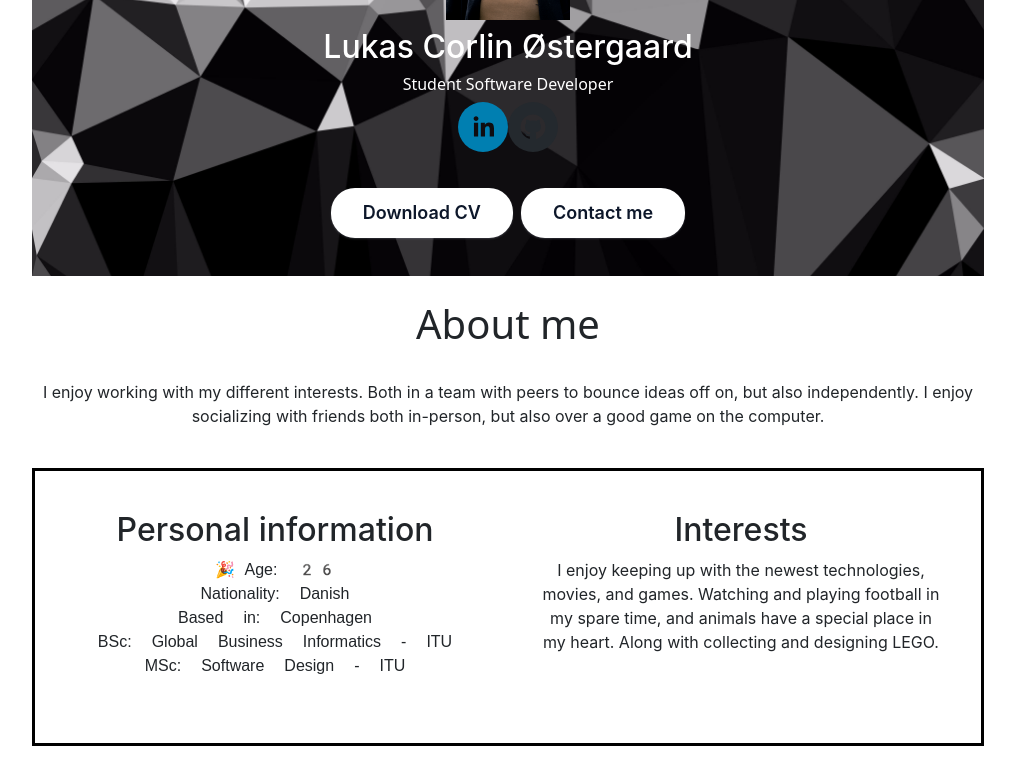
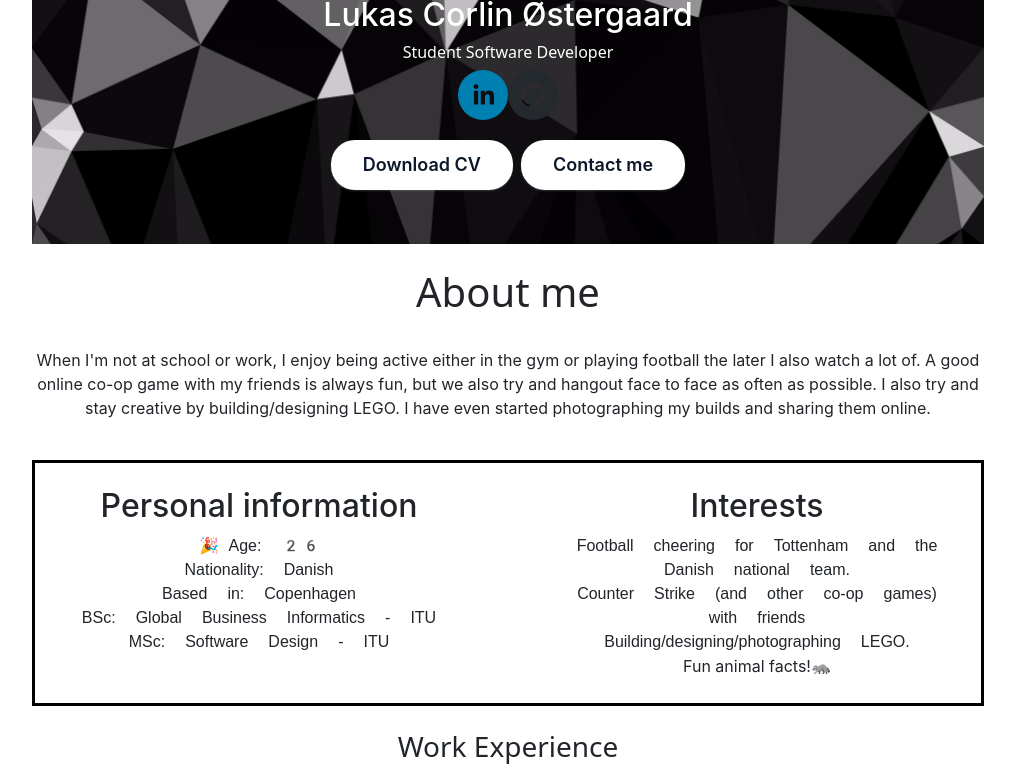
Before and after one commit to lubrozz/lukas-portfolio, a React (Vite) app: page / in a window 1280 px wide. Shown: the part 420-1194 px from the top of the page, without its empty margins (132-1147 px from the left). Built offline with nearby package versions, Linux system fonts and the light colour scheme.

Commit message:
Changes in about me section

```diff
--- a/src/App.css
+++ b/src/App.css
@@ -49,13 +49,18 @@ h2 {
   margin-left: auto;
   margin-right: auto;
   padding: 1rem;
-  border: 1px solid red;
 }
 
 .inline-display {
   display: inline-block;
   padding-right: 1rem;
   vertical-align: middle;
+}
+
+.wrap-flex {
+  display: flex;
+  align-items: center; /* baseline | center | stretch */
+  justify-content: center;
 }
 
 .grey {
@@ -92,7 +97,7 @@ h2 {
   align-items: center;
   flex-wrap: nowrap;
   width: 100%;
-  padding: 2rem;
+  padding: 1rem;
   box-sizing: border-box;
   margin-bottom: 0;
   /*border: 1px solid red;*/
--- a/src/App.tsx
+++ b/src/App.tsx
@@ -1,5 +1,6 @@
 /**
  * Starting the app with: npm run dev
+ *    Ctrl + C in terminal to stop local build.
  * Deploy the app with : npm run deploy
  */
 
--- a/src/components/AboutMe.tsx
+++ b/src/components/AboutMe.tsx
@@ -29,6 +29,8 @@ const AboutMe = () => {
     }
   }, [dateTime]);
 
+  const [isShown, setIsShown] = useState(false);
+
   return (
     <>
       <div id="about-me">
@@ -36,10 +38,12 @@ const AboutMe = () => {
           <h1>About me</h1>
           <br />
           <p>
-            I enjoy working with my different interests. Both in a team with
-            peers to bounce ideas off on, but also independently. I enjoy
-            socializing with friends both in-person, but also over a good game
-            on the computer.
+            When I'm not at school or work, I enjoy being active either in the
+            gym or playing football the later I also watch a lot of. A good
+            online co-op game with my friends is always fun, but we also try and
+            hangout face to face as often as possible. I also try and stay
+            creative by building/designing LEGO. I have even started
+            photographing my builds and sharing them online.
           </p>
         </div>
         <br />
@@ -58,14 +62,34 @@ const AboutMe = () => {
           </div>
           <div className="small-element-containers">
             <h2>Interests</h2>
-            <p>
-              I enjoy keeping up with the newest technologies, movies, and
-              games. Watching and playing football in my spare time, and animals
-              have a special place in my heart. Along with collecting and
-              designing LEGO.
-            </p>
+            <ul className="emoji-list">
+              <li>
+                Football cheering for Tottenham and the Danish national team.
+              </li>
+              <li>Counter Strike (and other co-op games) with friends</li>
+              <li>Building/designing/photographing LEGO.</li>
+              <li>
+                <div className="wrap-flex">
+                  <p>Fun animal facts!</p>
+                  <div>
+                    <p
+                      onMouseEnter={() => setIsShown(true)}
+                      onMouseLeave={() => setIsShown(false)}
+                    >
+                      🦝
+                    </p>
+                  </div>
+                </div>
+              </li>
+            </ul>
           </div>
         </div>
+        {isShown && (
+          <p>
+            🦝Did you know that raccoons have dexterous front paws? That means
+            they hold their food kind of like a human when eating.
+          </p>
+        )}
       </div>
     </>
   );
```
